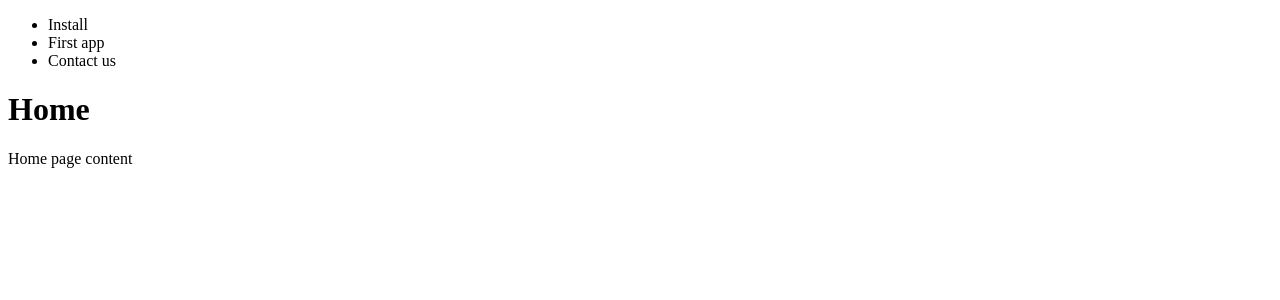
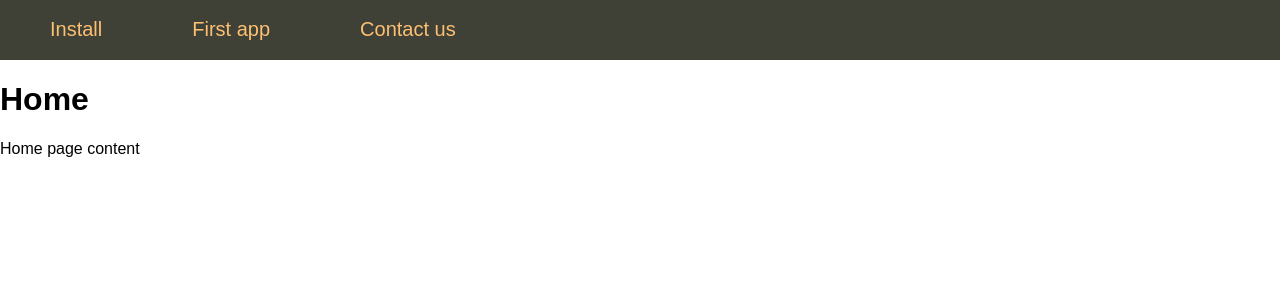
Before and after one commit to VladLapkovsky/flasksite, a Flask app: page / in a window 1280 px wide. Shown: the top 300 px of the page. Run offline with Flask 2, Linux system fonts and the light colour scheme.

Commit message:
Add styles.css

```diff
--- a/flsite.py
+++ b/flsite.py
@@ -2,20 +2,21 @@ from flask import Flask, render_template, url_for
 
 app = Flask(__name__)
 
-MENU = ['Install', 'First app', 'Contact us']
-
+MENU = [
+    {'name': 'Install', 'url': 'install-flask'},
+    {'name': 'First app', 'url': 'first-app'},
+    {'name': 'Contact us', 'url': 'contact'}
+]
 
 @app.route('/')
 def index():
     context = {'menu': MENU, 'title': 'Home'}
-    print(f"{url_for('index')=}")
     return render_template('index.html', **context)
 
 
 @app.route('/about')
 def about():
     context = {'menu': MENU, 'title': 'About'}
-    print(f"{url_for('about')=}")
     return render_template('about.html', **context)
 
 
--- /dev/null
+++ b/static/css/styles.css
@@ -0,0 +1,124 @@
+html, body {
+	font-family: 'Arial';
+	margin: 0;
+	padding: 0;
+	height: 100%;
+	width: 100%;
+}
+
+a {
+	color: #0059b2;
+	text-decoration: none;
+}
+a:hover {
+	color: #CC0000;
+	text-decoration: underline;
+}
+
+.clear {clear: both;}
+
+ul.mainmenu {
+	list-style: none;
+	background: #3F4137;
+	height: 60px;
+	margin: 0;
+	padding: 0;
+	color: #fdc073;
+	font-size: 20px;
+	overflow: hidden;
+}
+ul.mainmenu li {
+	float: left;
+	margin: 18px 40px 0 50px;
+}
+ul.mainmenu li.last {float: right;}
+
+ul.mainmenu li a {
+	color: #fdc073;
+	text-decoration: none;
+}
+ul.mainmenu li a:hover {
+	color: #FDA83D;
+}
+
+div.content {
+	margin: 0px 0px 0px 20px;
+}
+
+.form-contact label {
+	display: inline-block;
+	min-width: 80px;
+}
+.form-contact p {margin: 10px 0 10px 0;}
+.form-contact input[type=submit], textarea {
+	font-size: 16px;
+}
+
+.form-contact .invalid {
+	background: #FF9898;
+}
+.form-contact .invalid-feedback {
+	color: #CC0000;
+}
+
+.flash {padding: 10px;}
+.flash.success {
+	border: 1px solid #21DB56;
+	background: #AEFFC5;
+}
+.flash.error {
+	border: 1px solid #FF4343;
+	background: #FF9C9C;
+}
+
+ul.list-posts {
+	list-style: none;
+	margin: 0;
+	padding: 0;
+	max-width: 600px;
+}
+ul.list-posts li {
+	margin: 20px 0 0 0;
+	border: 1px solid #eee;
+}
+ul.list-posts .title {
+	margin: 0;
+	padding: 5px;
+	background: #eee;
+}
+ul.list-posts .annonce {
+	margin: 0;
+	padding: 10px 5px 10px 5px;
+}
+
+.profile-ava {
+	width: 130px;
+	text-align: center;
+	overflow: hidden;
+	background: #eee;
+	padding: 10px;
+}
+.profile-ava img {max-width: 150px; height: auto;}
+
+.profile-load {
+	margin-top: 10px;
+	overflow: hidden;
+	max-width: 150px;
+}
+.profile-load input[type=submit], input[type=file] {
+	width: 100%;
+	font-size: 18px;
+}
+.profile-load p {
+	padding: 0;
+	margin: 5px 0 0 0;
+}
+
+.profile-panel {padding: 0 0 0 10px;}
+ul.profile-info {
+	list-style: none;
+	margin: 10px 0 0 0;
+	padding: 0;
+	color: #7E652F;
+}
+ul.profile-info li {margin-top: 10px;}
--- a/templates/base.html
+++ b/templates/base.html
@@ -1,6 +1,7 @@
 <!DOCTYPE html>
 <html lang="en">
 <head>
+    <link type="text/css" href="{{ url_for('static', filename='css/styles.css') }}" rel="stylesheet" />
     <meta charset="UTF-8">
     {% block title %}
     {% if title %}
@@ -14,19 +15,20 @@
 {% block content %}
 
     {% block mainmenu %}
-    <ul>
+    <ul class="mainmenu">
         {% for m in menu %}
-        <li>{{ m }}</li>
+        <li><a href="{{ m.url }}">{{ m.name }}</a></li>
         {% endfor %}
     </ul>
     {% endblock %}
-
+<div class="clear"></div>
+<div class="context">
 {% if title %}
     <h1>{{ title }}</h1>
 {% else %}
     <h1>FlaskSite</h1>
 {% endif %}
-
+</div>
 {% endblock %}
 </body>
 </html>
```
